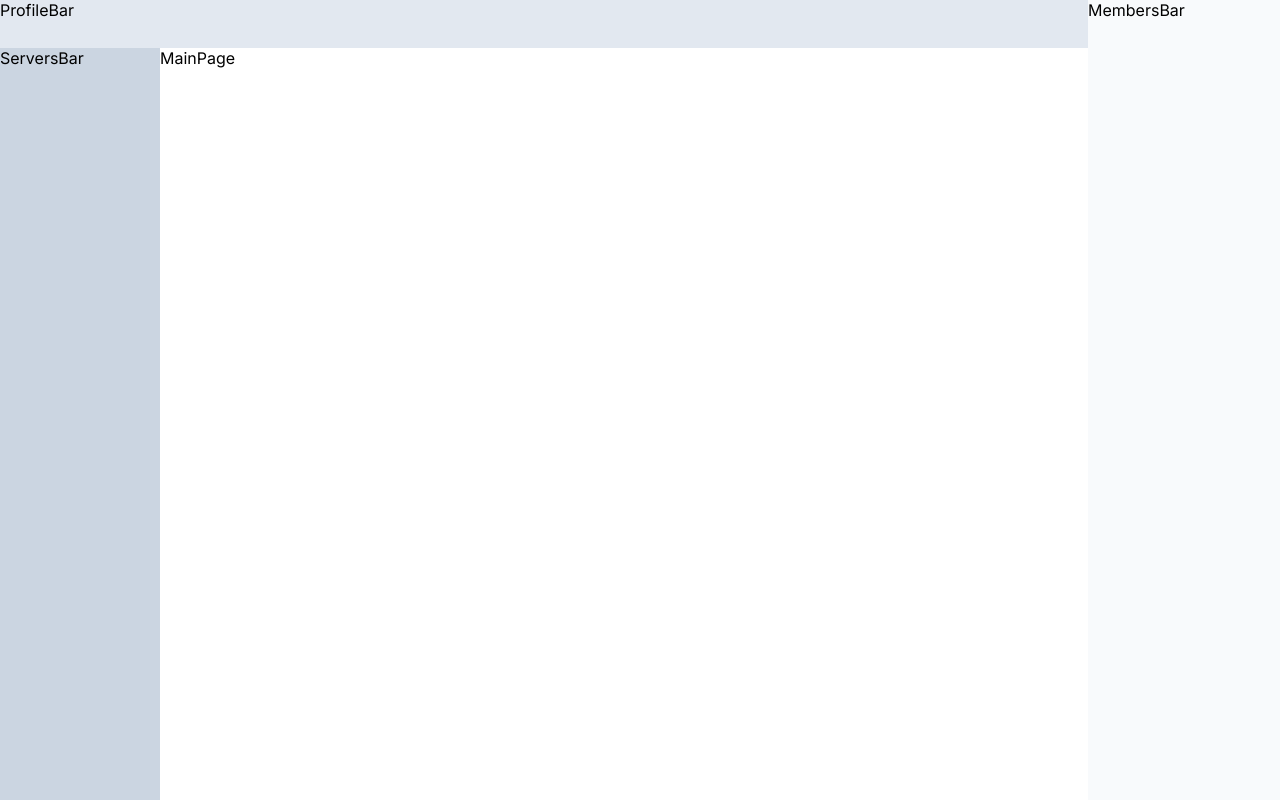
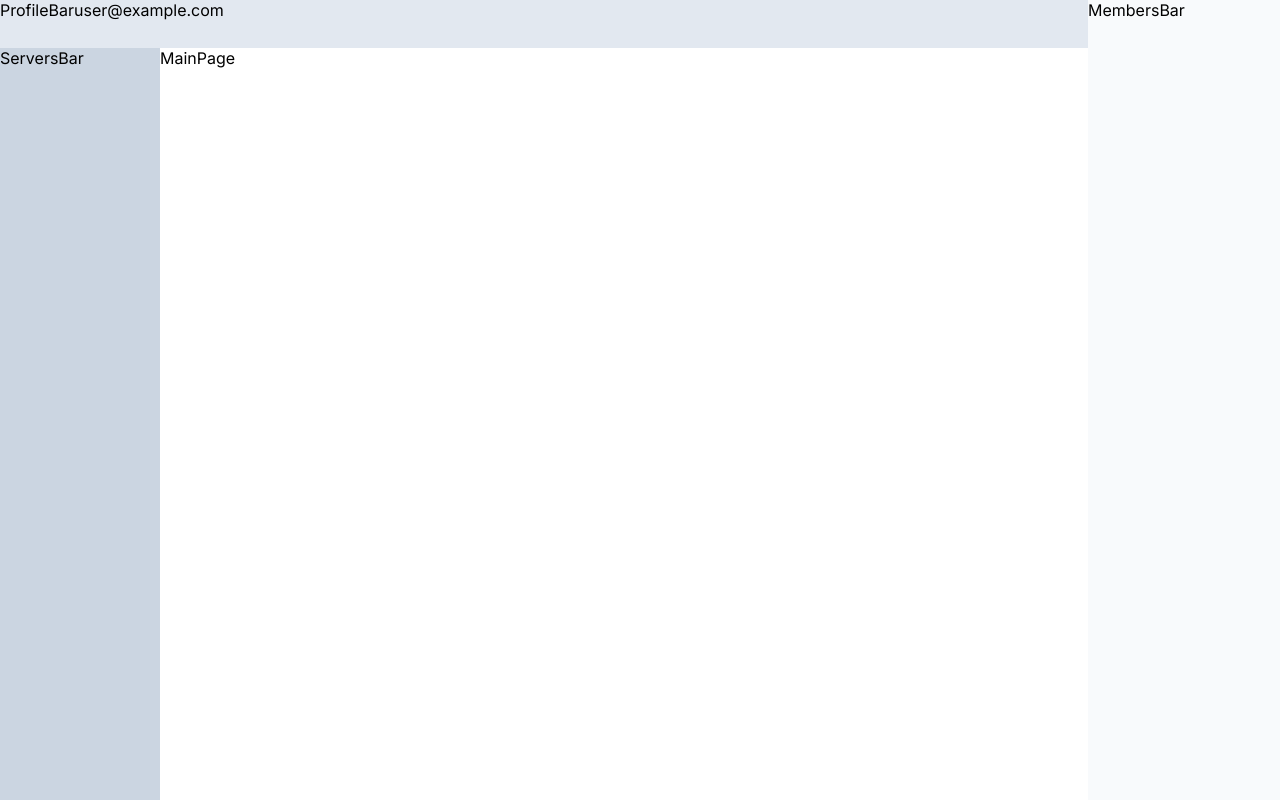
Before and after one commit to pavelvanis/chatio, a Next.js app: page / in a window 1280 px wide. Built offline with nearby package versions, Linux system fonts and the light colour scheme; no server answers; sample sign-in values are in the browser's storage.

Commit message:
Add testing SessionReader

```diff
--- a/src/components/profile/profile-bar.tsx
+++ b/src/components/profile/profile-bar.tsx
@@ -1,9 +1,13 @@
-import React from 'react'
+import React from "react";
+import SessionReader from "../session-reader";
 
 const ProfileBar = () => {
   return (
-    <header className='w-full h-12 bg-slate-200'>ProfileBar</header>
-  )
-}
+    <header className="w-full h-12 bg-slate-200">
+      ProfileBar
+      <SessionReader />
+    </header>
+  );
+};
 
-export default ProfileBar
+export default ProfileBar;
```
